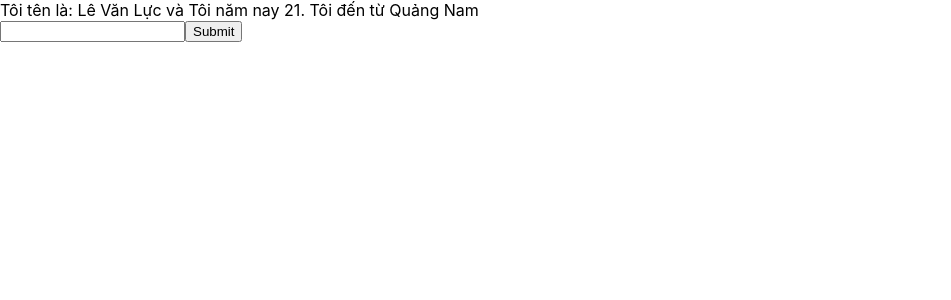
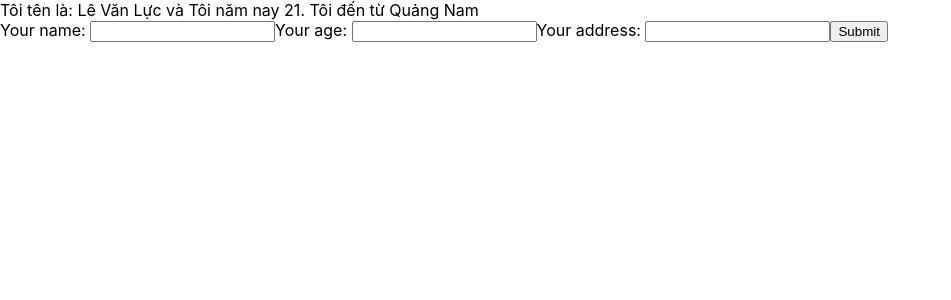
Before and after one commit to Levanluc22/App-demo-react, a React (Create React App) app: page / in a window 1280 px wide. Shown: the top 300 px of the page, without its empty margins (0-951 px from the left). Built offline with nearby package versions, Linux system fonts and the light colour scheme.

Commit message:
Chia cha con component

```diff
--- a/src/App.js
+++ b/src/App.js
@@ -5,43 +5,12 @@ import { increaseCounter, decreaseCounter } from './redux/action/counterAction';
 import MyComponent from './components/MyComponent';
 import React from 'react';
 class App extends React.Component{
-  state = {
-    name: 'Lê Văn Lực',
-    age: 21,
-    address: 'Quảng Nam'
-  };
-  handleMouseOver(event){
-    console.log("Tôi đã xuất hiện");
-  }
-  handleClick(event){
-    console.log("Tôi tên là ",this.state.name);
-    this.setState({
-      name: "Hồng Vy"
-    })
-  }
-  handleOnChange=(event)=>{
-    this.setState({
-      name: event.target.value
-    })
-  }
-  handleOnSubmit = (event) =>{
-    // Ngăn không cho load lại trang
-    event.preventDefault()
-    console.log(this.state)
-  }
   render(){
     return(
-           <div>
-
-          Tôi tên là: {this.state.name} và Tôi năm nay {this.state.age}. Tôi đến từ {this.state.address}
-           <form onSubmit={(event)=>this.handleOnSubmit(event)}>
-    <input type="text" onChange={(event)=>this.handleOnChange(event)}/>
-    <button>Submit</button>
-  </form>
-    </div>
-    )
+      <div>
+       <MyComponent></MyComponent>
+      </div>
+    );
   }
 }
-
-
 export default App;
--- a/src/components/MyComponent.js
+++ b/src/components/MyComponent.js
@@ -1,13 +1,15 @@
+import UserInfo from "./UserInfo";
 //MyComponent kế thừa Component của React
 import React from "react";
 class MyComponent extends React.Component{
+
   render(){
     return(
-  <div>
-    <p>Hello World</p>
-  </div>
+    <div>
+     <UserInfo/>
+    </div>
+    )
+  }
+}
 
-    )
-}
-}
 export default MyComponent;
--- /dev/null
+++ b/src/components/UserInfo.js
@@ -0,0 +1,49 @@
+import React from "react";
+class UserInfo extends React.Component{
+  state = {
+    name: 'Lê Văn Lực',
+    age: 21,
+    address: 'Quảng Nam'
+  };
+  handleOnChange=(event)=>{
+    this.setState({
+      name: event.target.value
+    })
+  }
+  handleOnChangeAge=(event)=>{
+    this.setState({
+      age: event.target.value
+    })
+  }
+  handleOnChangeAddress=(event)=>{
+    this.setState({
+      address: event.target.value
+    })
+  }
+  handleOnSubmit = (event) =>{
+    // Ngăn không cho load lại trang
+    event.preventDefault()
+    console.log(this.state)
+  }
+  render(){
+    return(
+      <div>
+       Tôi tên là: {this.state.name} và Tôi năm nay {this.state.age}. Tôi đến từ {this.state.address}
+          <form onSubmit={(event)=>this.handleOnSubmit(event)}>
+          <label>Your name: </label>
+            <input type="text" onChange={(event)=>this.handleOnChange(event)}/>
+
+
+             <label>Your age: </label>
+            <input type="text" onChange={(event)=>this.handleOnChangeAge(event)}/>
+
+
+             <label>Your address: </label>
+            <input type="text" onChange={(event)=>this.handleOnChangeAddress(event)}/>
+            <button>Submit</button>
+          </form>
+      </div>
+    );
+  }
+}
+export default UserInfo;
```
